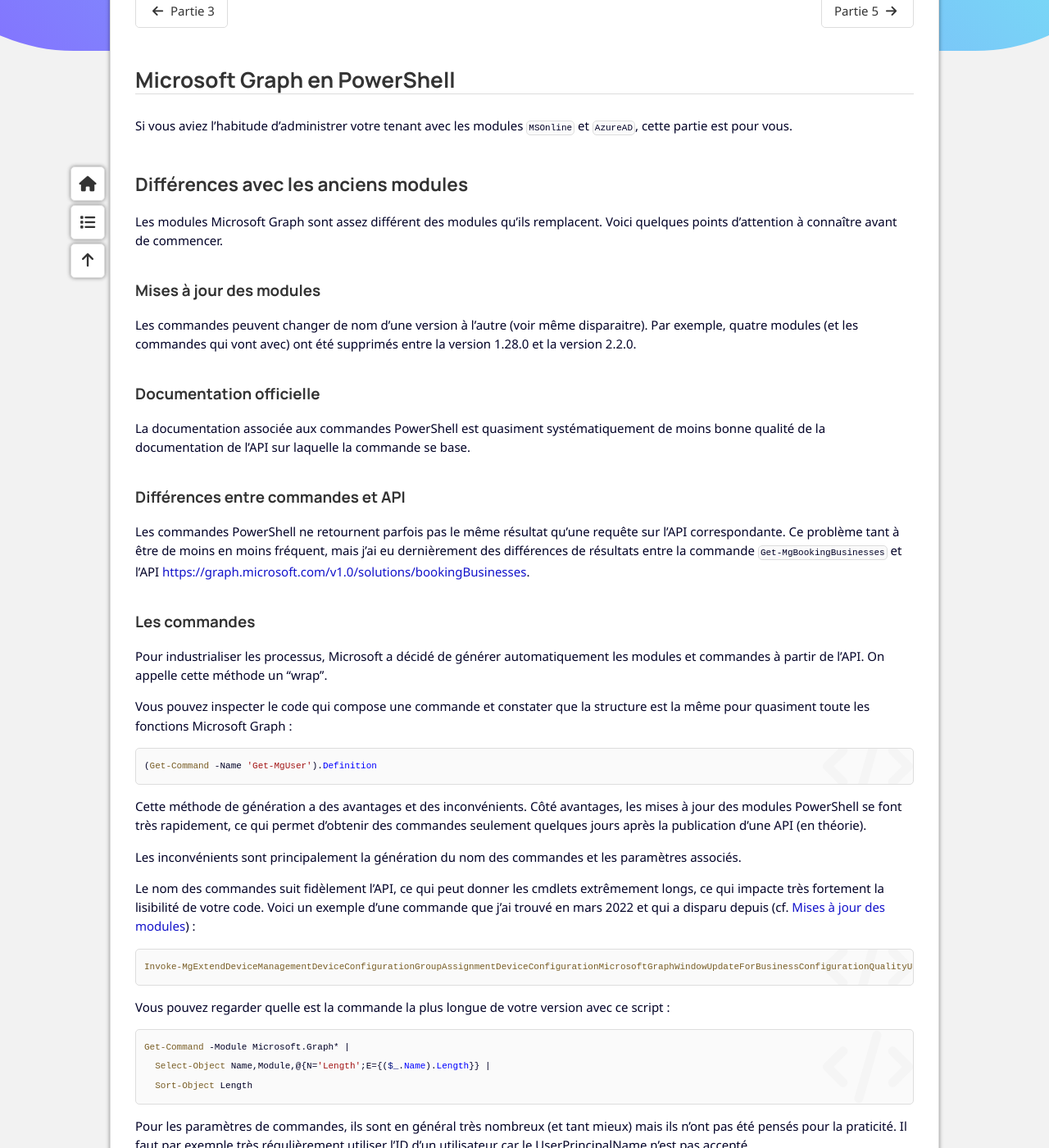
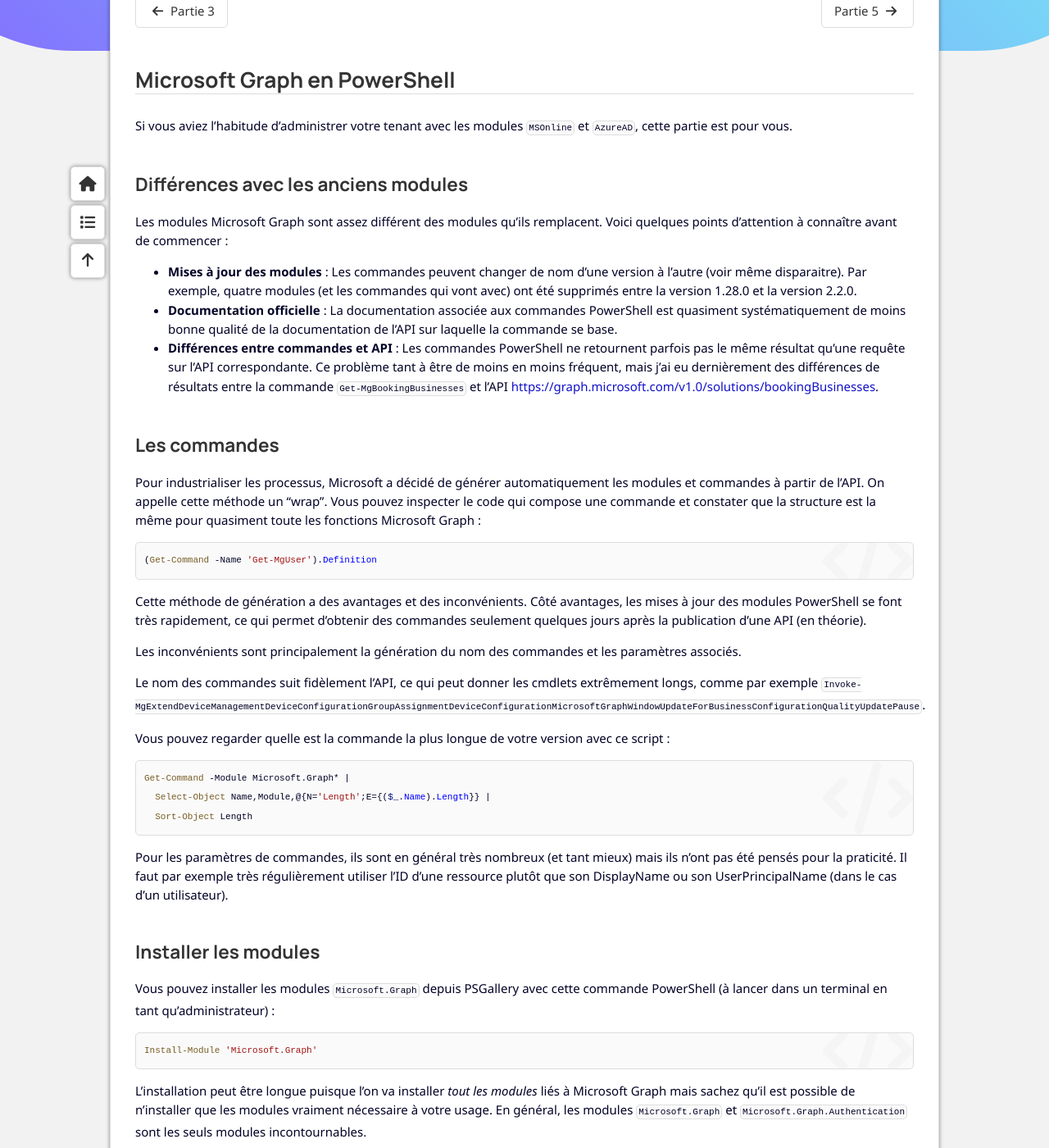
Before and after one commit to leobouard/leobouard.github.io, a Jekyll site: the page built from _posts/2023-09-17-cours-msgraph-004.md, in a window 1280 px wide and 1400 px high, scrolled down 241 px. Shown: the whole window at 82% size. Built offline with Jekyll 4.4.1, drawn with Linux system fonts in a browser that asks for light colours; nearby versions of some CDN libraries; some web fonts are replaced; some of the changed text lies outside the part shown.

Commit message:
Update 2023-09-17-cours-msgraph-004.md

````diff
--- a/_posts/2023-09-17-cours-msgraph-004.md
+++ b/_posts/2023-09-17-cours-msgraph-004.md
@@ -17,25 +17,15 @@
 
 ### Différences avec les anciens modules
 
-Les modules Microsoft Graph sont assez différent des modules qu'ils remplacent. Voici quelques points d'attention à connaître avant de commencer.
+Les modules Microsoft Graph sont assez différent des modules qu'ils remplacent. Voici quelques points d'attention à connaître avant de commencer :
 
-#### Mises à jour des modules
+- **Mises à jour des modules** : Les commandes peuvent changer de nom d'une version à l'autre (voir même disparaitre). Par exemple, quatre modules (et les commandes qui vont avec) ont été supprimés entre la version 1.28.0 et la version 2.2.0.
+- **Documentation officielle** : La documentation associée aux commandes PowerShell est quasiment systématiquement de moins bonne qualité de la documentation de l'API sur laquelle la commande se base.
+- **Différences entre commandes et API** : Les commandes PowerShell ne retournent parfois pas le même résultat qu'une requête sur l'API correspondante. Ce problème tant à être de moins en moins fréquent, mais j'ai eu dernièrement des différences de résultats entre la commande `Get-MgBookingBusinesses` et l'API <https://graph.microsoft.com/v1.0/solutions/bookingBusinesses>.
 
-Les commandes peuvent changer de nom d'une version à l'autre (voir même disparaitre). Par exemple, quatre modules (et les commandes qui vont avec) ont été supprimés entre la version 1.28.0 et la version 2.2.0.
+### Les commandes
 
-#### Documentation officielle
-
-La documentation associée aux commandes PowerShell est quasiment systématiquement de moins bonne qualité de la documentation de l'API sur laquelle la commande se base.
-
-#### Différences entre commandes et API
-
-Les commandes PowerShell ne retournent parfois pas le même résultat qu'une requête sur l'API correspondante. Ce problème tant à être de moins en moins fréquent, mais j'ai eu dernièrement des différences de résultats entre la commande `Get-MgBookingBusinesses` et l'API <https://graph.microsoft.com/v1.0/solutions/bookingBusinesses>.
-
-#### Les commandes
-
-Pour industrialiser les processus, Microsoft a décidé de générer automatiquement les modules et commandes à partir de l'API. On appelle cette méthode un "wrap".
-
-Vous pouvez inspecter le code qui compose une commande et constater que la structure est la même pour quasiment toute les fonctions Microsoft Graph :
+Pour industrialiser les processus, Microsoft a décidé de générer automatiquement les modules et commandes à partir de l'API. On appelle cette méthode un "wrap". Vous pouvez inspecter le code qui compose une commande et constater que la structure est la même pour quasiment toute les fonctions Microsoft Graph :
 
 ```powershell
 (Get-Command -Name 'Get-MgUser').Definition
@@ -45,11 +35,7 @@
 
 Les inconvénients sont principalement la génération du nom des commandes et les paramètres associés.
 
-Le nom des commandes suit fidèlement l'API, ce qui peut donner les cmdlets extrêmement longs, ce qui impacte très fortement la lisibilité de votre code. Voici un exemple d'une commande que j'ai trouvé en mars 2022 et qui a disparu depuis (cf. [Mises à jour des modules](#mises-à-jour-des-modules)) :
-
-```powershell
-Invoke-MgExtendDeviceManagementDeviceConfigurationGroupAssignmentDeviceConfigurationMicrosoftGraphWindowUpdateForBusinessConfigurationQualityUpdatePause
-```
+Le nom des commandes suit fidèlement l'API, ce qui peut donner les cmdlets extrêmement longs, comme par exemple `Invoke-MgExtendDeviceManagementDeviceConfigurationGroupAssignmentDeviceConfigurationMicrosoftGraphWindowUpdateForBusinessConfigurationQualityUpdatePause`.
 
 Vous pouvez regarder quelle est la commande la plus longue de votre version avec ce script :
 
@@ -59,7 +45,7 @@
   Sort-Object Length
 ```
 
-Pour les paramètres de commandes, ils sont en général très nombreux (et tant mieux) mais ils n'ont pas été pensés pour la praticité. Il faut par exemple très régulièrement utiliser l'ID d'un utilisateur car le UserPrincipalName n'est pas accepté.
+Pour les paramètres de commandes, ils sont en général très nombreux (et tant mieux) mais ils n'ont pas été pensés pour la praticité. Il faut par exemple très régulièrement utiliser l'ID d'une ressource plutôt que son DisplayName ou son UserPrincipalName (dans le cas d'un utilisateur).
 
 ### Installer les modules
 
@@ -86,13 +72,21 @@
 ### Se connecter en PowerShell
 
 ```powershell
+Connect-MgGraph
+```
+
+### Créer un groupe et ajouter des membres (POST)
+
+```powershell
+New-MgGroup
+```
+
+```powershell
 Connect-MgGraph -Scopes Group.ReadWrite.All
 ```
 
-### Créer un groupe et ajouter un membre (POST)
-
 ```powershell
-New-MgGroup
+Get-MgUser -Filter ''
 ```
 
 ### Rechercher un groupe et les membres d'un groupe (GET)
@@ -106,6 +100,8 @@
 
 ### Mettre à jour un groupe (PATCH)
 
+Si vous êtes habitué de PowerShell, vous êtes habitués à utiliser le verbe "Set" pour mettre à jour une ressource. Dans les modules Microsoft Graph, c'est plutôt le verbe "Update" qui est utilisé.
+
 ```powershell
 Update-MgGroup
 ```
@@ -116,9 +112,17 @@
 
 ### Supprimer un groupe (DELETE)
 
+```powershell
+Remove-MgGroup
+```
+
 ## Passer à la version BETA
 
 ### Installation des modules
+
+```powershell
+Install-Module -Name 'Microsoft.Graph.Beta'
+```
 
 #### Liste des modules BETA
 
````
